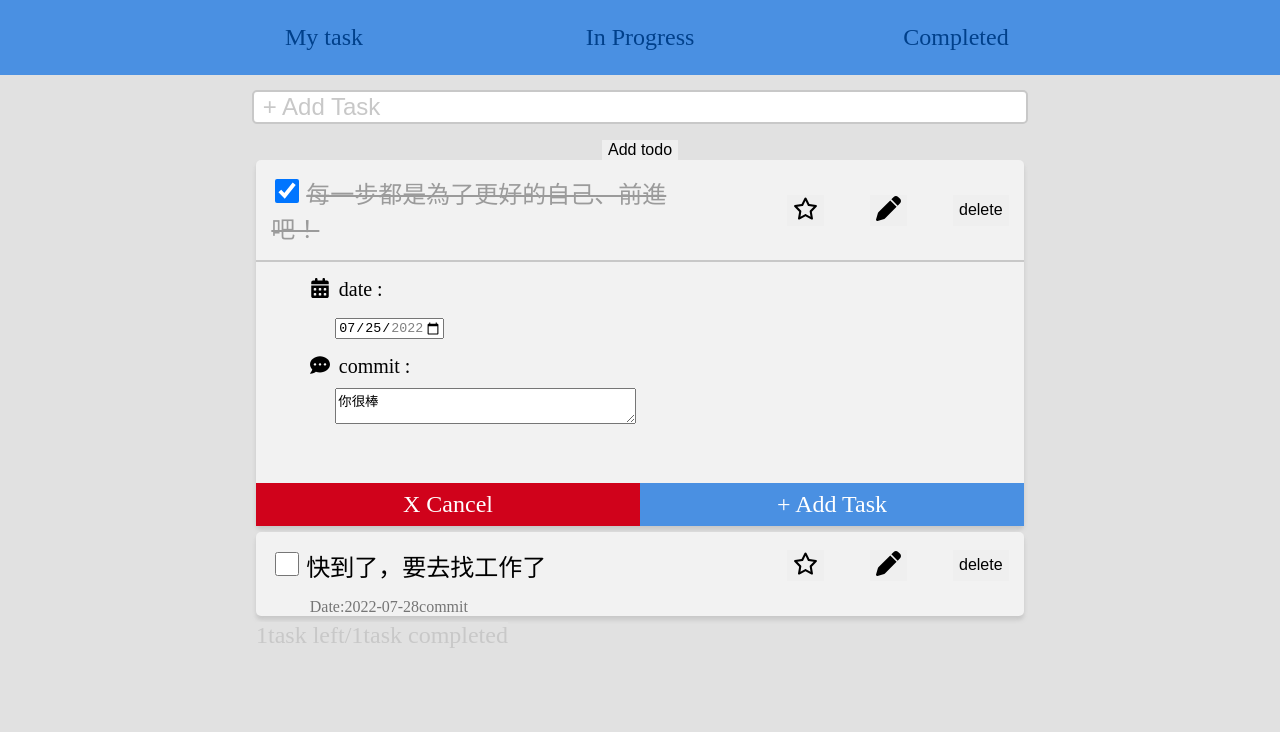
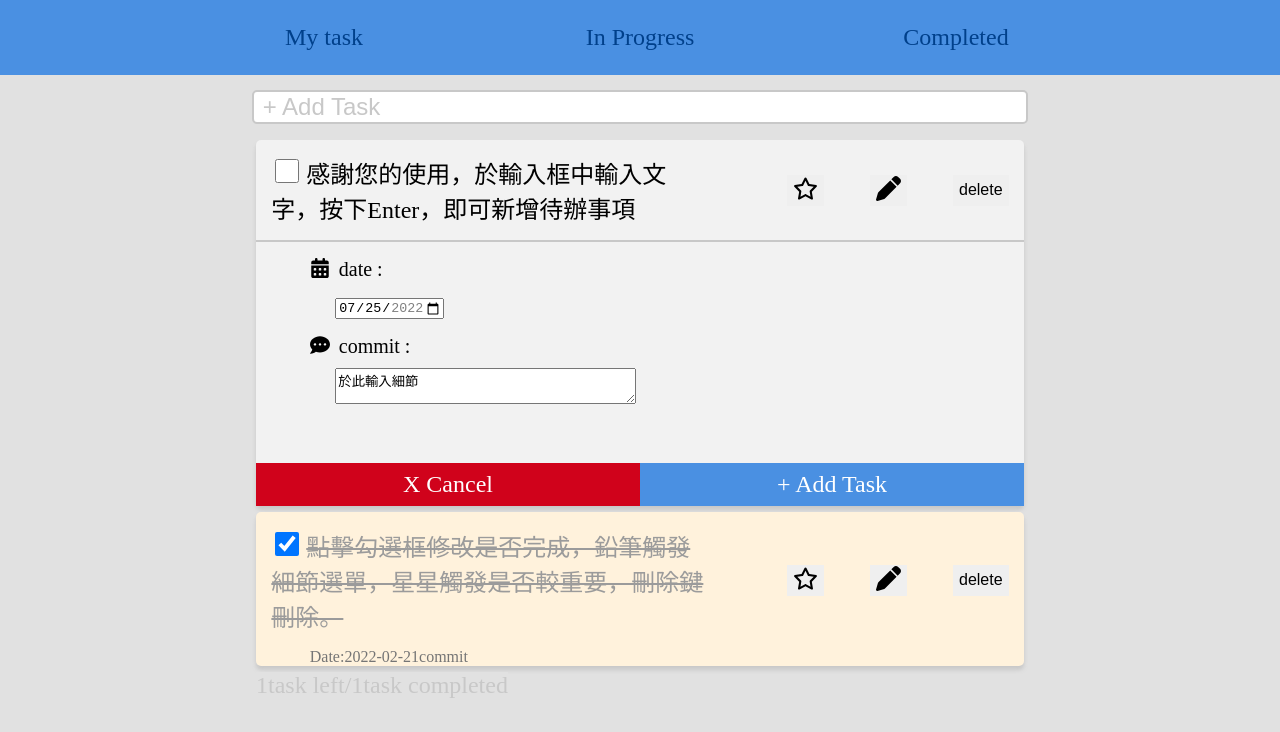
Before and after one commit to nstksean/reactTodoList, a React (Create React App) app: page / in a window 1280 px wide. Shown: the top 732 px of the page. Built offline with nearby package versions, Linux system fonts and the light colour scheme.

Commit message:
reactTodoListDemoV.1.0.0 add ReadMe inTodoItem,writeOffAddTodoButton.

```diff
--- a/src/App.js
+++ b/src/App.js
@@ -9,21 +9,21 @@ function App() {
     const [todos, setTodos] = useState([
         {
             id: 1,
-            content: '每一步都是為了更好的自己、前進吧！',
-            isDone: true,
+            content: '感謝您的使用，於輸入框中輸入文字，按下Enter，即可新增待辦事項',
+            isDone: false,
             isWrite: true,
             isImportant: false,
-            commit: '你很棒',
+            commit: '於此輸入細節',
             date: '2022-07-25'
         },
         {
             id: 2,
-            content: '快到了，要去找工作了',
-            isDone: false,
+            content: '點擊勾選框修改是否完成，鉛筆觸發細節選單，星星觸發是否較重要，刪除鍵刪除。',
+            isDone: true,
             isWrite: false,
-            isImportant: false,
-            commit: 'ＯＫ的',
-            date: '2022-07-28'
+            isImportant: true,
+            commit: '建勳有夠帥',
+            date: '2022-02-21'
         }
     ])
     const [value, setValue] = useState('')
@@ -206,7 +206,7 @@ function App() {
                         value={value}
                         onChange={handleInputChange}
                     />
-                    <button onClick={handleInputSubmit}>Add todo</button>
+                    {/* <button onClick={handleInputSubmit}>Add todo</button> */}
                 </div>
             </form>
             <div className={"todoList" + " " + (Tabs === "tab1" ? '' : "hide")}>
```
